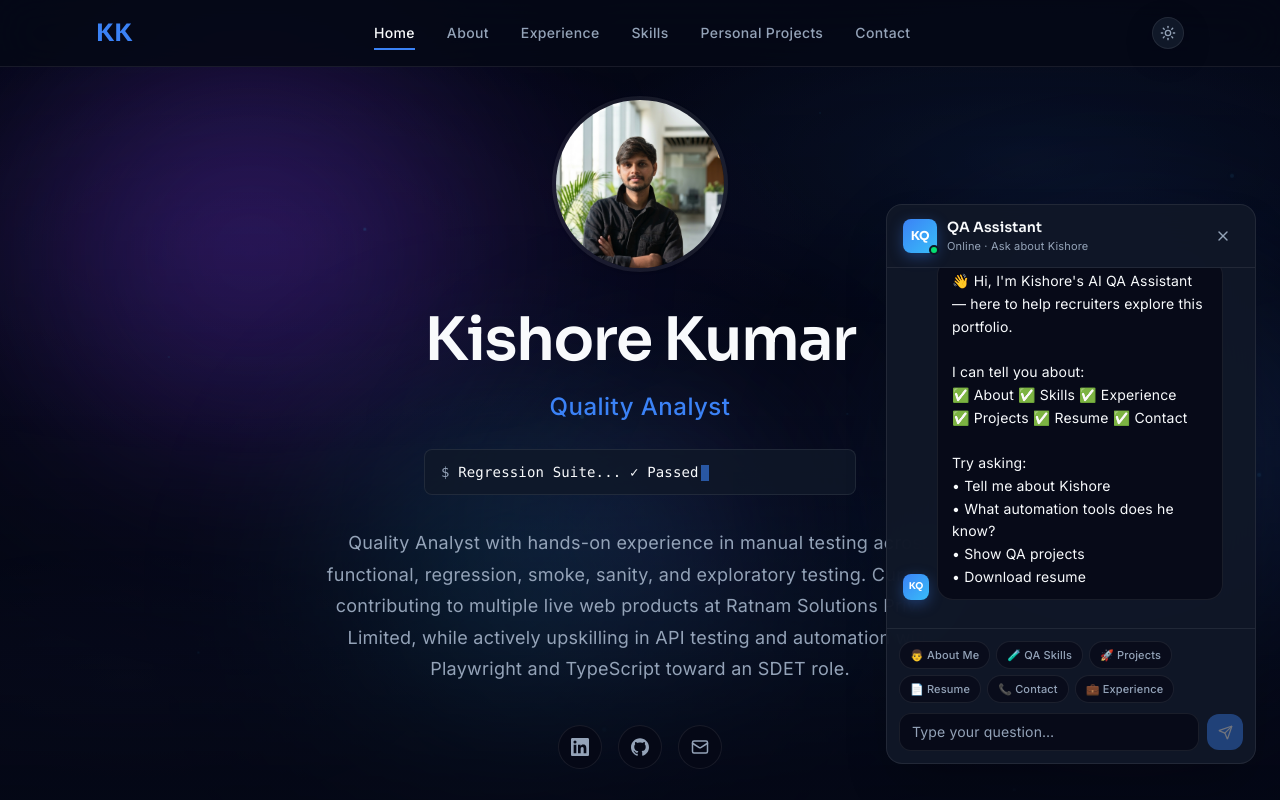
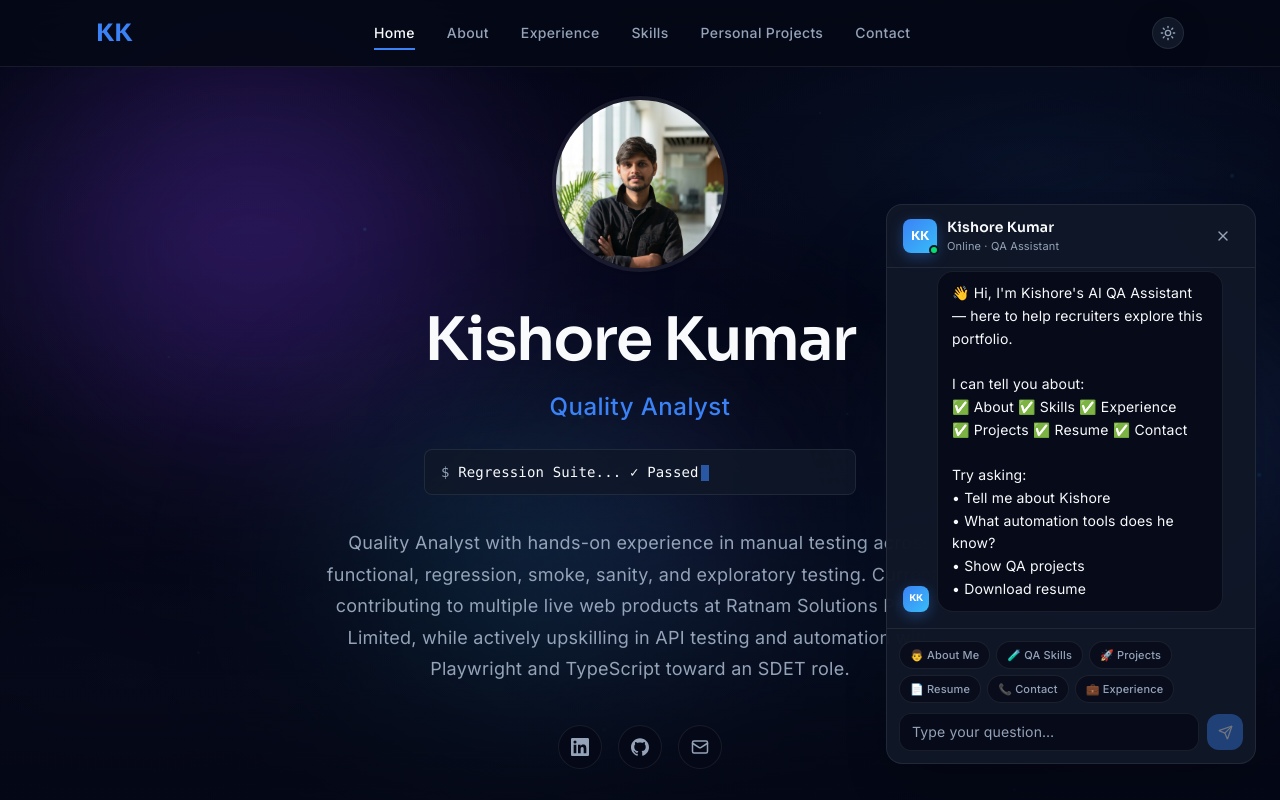
Before and after one commit to kishorekumarrasalay-02/kishorekumar-qa-portfolio, a Next.js app: page / in a window 1280 px wide. Shown: the top 800 px of the page. Built offline with nearby package versions, Linux system fonts and the light colour scheme.

Commit message:
Name bot

```diff
--- a/src/components/QaAssistant.tsx
+++ b/src/components/QaAssistant.tsx
@@ -17,7 +17,7 @@ function Avatar({ size = 32, round = false }: { size?: number; round?: boolean }
       }`}
       style={{ width: size, height: size, fontSize: size * 0.36 }}
     >
-      KQ
+      KK
     </span>
   );
 }
@@ -56,11 +56,13 @@ export default function QaAssistant() {
   const [typing, setTyping] = useState(false);
   const [doneIds, setDoneIds] = useState<Set<string>>(new Set(["welcome"]));
   const [showNudge, setShowNudge] = useState(false);
-  const bottomRef = useRef<HTMLDivElement>(null);
+  const listRef = useRef<HTMLDivElement>(null);
   const openedRef = useRef(false);
 
-  const scrollToBottom = () =>
-    bottomRef.current?.scrollIntoView({ behavior: "smooth" });
+  const scrollToBottom = () => {
+    const el = listRef.current;
+    if (el) el.scrollTop = el.scrollHeight;
+  };
 
   const openChat = () => {
     openedRef.current = true;
@@ -120,14 +122,6 @@ export default function QaAssistant() {
       const replyMsg = getAssistantReply(trimmed);
       setTyping(false);
       setMessages((prev) => [...prev, replyMsg]);
-
-      if (replyMsg.scrollTo) {
-        window.setTimeout(() => {
-          document
-            .getElementById(replyMsg.scrollTo as string)
-            ?.scrollIntoView({ behavior: "smooth" });
-        }, 400);
-      }
     }, 700);
   };
 
@@ -143,9 +137,9 @@ export default function QaAssistant() {
               </span>
               <div>
                 <p className="font-heading text-sm font-semibold text-foreground">
-                  QA Assistant
+                  Kishore Kumar
                 </p>
-                <p className="text-[11px] text-muted">Online · Ask about Kishore</p>
+                <p className="text-[11px] text-muted">Online · QA Assistant</p>
               </div>
             </div>
             <button
@@ -158,7 +152,7 @@ export default function QaAssistant() {
             </button>
           </header>
 
-          <div className="flex-1 space-y-3 overflow-y-auto px-4 py-4">
+          <div ref={listRef} className="flex-1 space-y-3 overflow-y-auto px-4 py-4">
             {messages.map((msg) => {
               const isUser = msg.role === "user";
               const isDone = doneIds.has(msg.id);
@@ -250,7 +244,6 @@ export default function QaAssistant() {
                 </div>
               </div>
             )}
-            <div ref={bottomRef} />
           </div>
 
           <div className="border-t border-card-border px-3 py-3">
```
